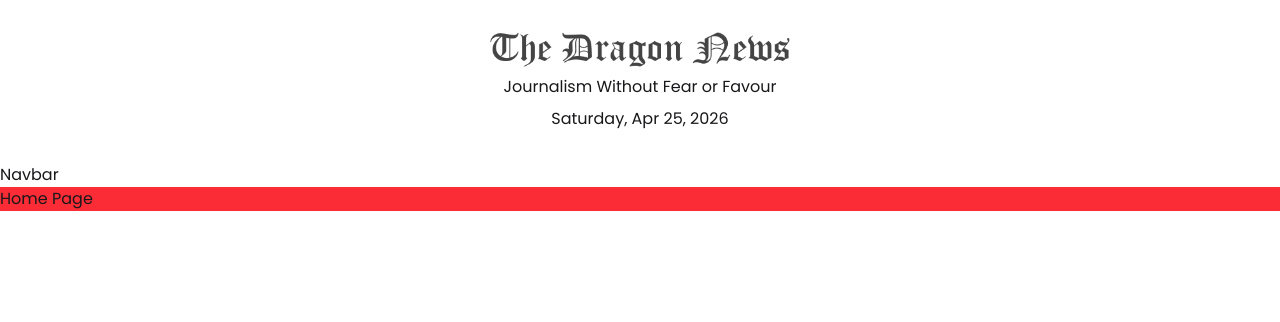
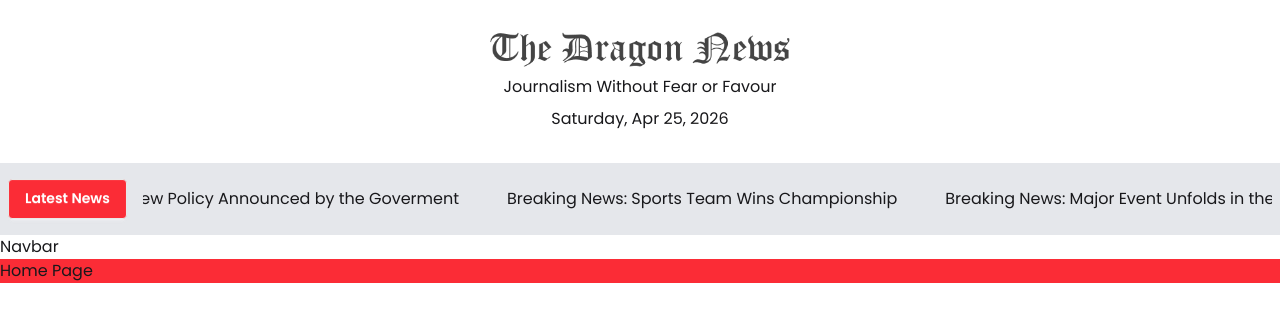
Before and after one commit to kouser-ahamed/dragon-news-nextjs, a Next.js app: page / in a window 1280 px wide. Shown: the top 322 px of the page. Built offline with nearby package versions, Linux system fonts and the light colour scheme.

Commit message:
Add BreakingNews component with marquee for displaying latest news

```diff
--- a/package.json
+++ b/package.json
@@ -12,7 +12,8 @@
     "date-fns": "^4.1.0",
     "next": "16.2.4",
     "react": "19.2.4",
-    "react-dom": "19.2.4"
+    "react-dom": "19.2.4",
+    "react-fast-marquee": "^1.6.5"
   },
   "devDependencies": {
     "@tailwindcss/postcss": "^4",
--- a/src/app/(main)/layout.jsx
+++ b/src/app/(main)/layout.jsx
@@ -1,3 +1,4 @@
+import BreakingNews from '@/components/shared/BreakingNews';
 import Header from '@/components/shared/Header';
 import Navbar from '@/components/shared/Navbar';
 import React from 'react';
@@ -6,6 +7,7 @@
     return (
         <>
         <Header />
+        <BreakingNews />
         <Navbar />
         {children}
 
--- /dev/null
+++ b/src/components/shared/BreakingNews.jsx
@@ -0,0 +1,34 @@
+import React from "react";
+import Marquee from "react-fast-marquee";
+
+const news = [
+  {
+    _id: "1",
+    title: "Breaking News: Major Event Unfolds in the city",
+  },
+  {
+    _id: "2",
+    title: "Breaking News: New Policy Announced by the Goverment",
+  },
+  {
+    _id: "3",
+    title: "Breaking News: Sports Team Wins Championship",
+  },
+];
+
+const BreakingNews = () => {
+  return (
+    <div className=" flex justify-between items-center gap-4 bg-gray-200 py-4 px-2 container mx-auto">
+      <button className="btn bg-red-500 text-white">Latest News</button>
+      <Marquee pauseOnHover={true} speed={100}>
+        {news.map((n) => (
+          <span key={n._id} className="mr-12">
+            {n.title}
+          </span>
+        ))}
+      </Marquee>
+    </div>
+  );
+};
+
+export default BreakingNews;
```
Also changed, not shown: 1 other file (tests, documents, lock files or other folders).
